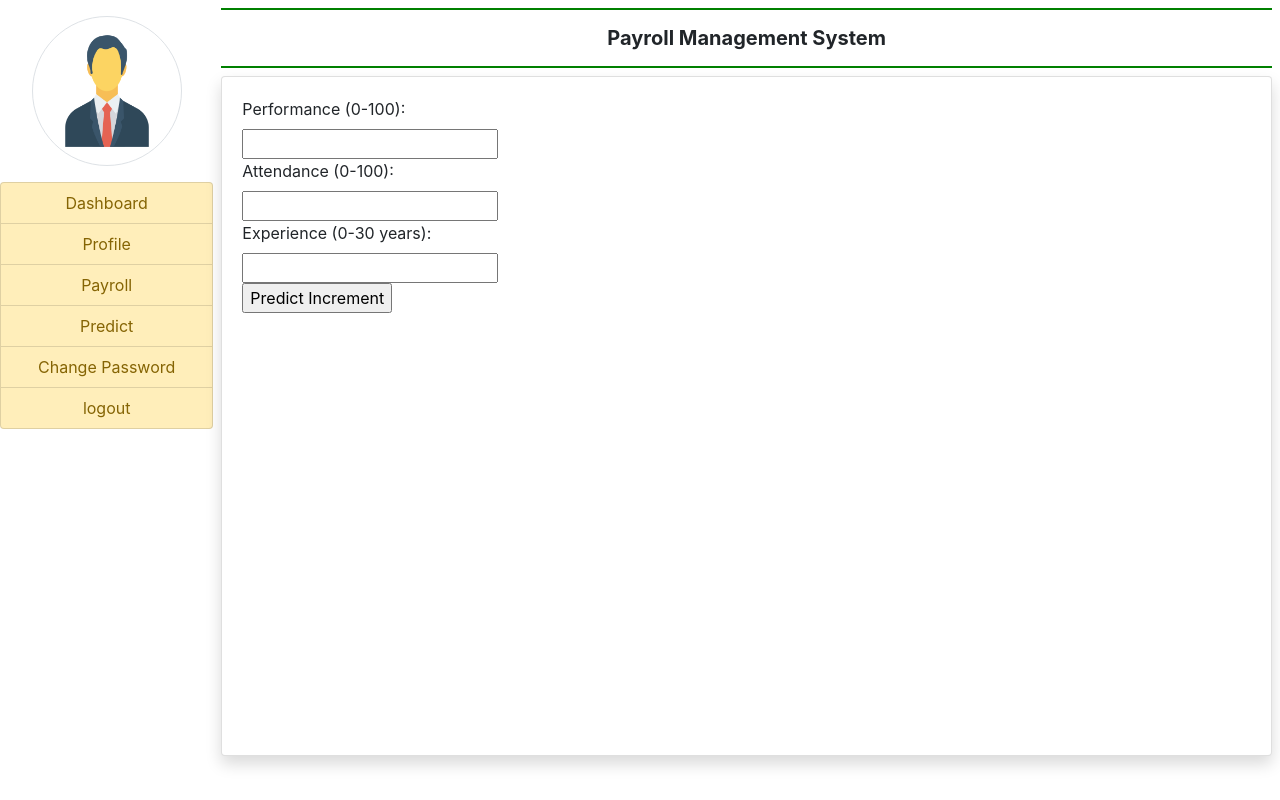
After one commit to Ayush123f/Payroll, a Django app: page /fuzzy_salary in a window 1280 px wide. The commit adds this page. Run offline with Django 5.2, Linux system fonts and the light colour scheme.

Commit message:
Added fuzzy logic salary prediction feature

```diff
--- a/payroll/templates/emp_base.html
+++ b/payroll/templates/emp_base.html
@@ -24,7 +24,9 @@
           <div class ="list-group">
             <a href="{% url 'emp_home' %}"class="list-group-item list-group-item-warning list-group-item-action{% if '/emp_home' in request.path %}active{% endif %}">Dashboard</a>
             <a href="{% url 'profile' %}"class="list-group-item list-group-item-warning list-group-item-action">Profile</a>
-            <a href=""class="list-group-item list-group-item-warning list-group-item-action">Payroll</a>
+            <a href="{% url 'salary_calculation' %}"class="list-group-item list-group-item-warning list-group-item-action">Payroll</a>
+             <a href="{% url 'fuzzy_salary' %}"class="list-group-item list-group-item-warning list-group-item-action">Predict</a>
+                {% comment %} <a href="{% url 'result' %}"class="list-group-item list-group-item-warning list-group-item-action">Payroll</a> {% endcomment %}
             <a href="{% url 'change_password' %}"class="list-group-item list-group-item-warning list-group-item-action">Change Password</a>
             <a href="{%url 'logout'%}"class="list-group-item list-group-item-warning list-group-item-action">logout</a>
           </div>
--- /dev/null
+++ b/payroll/templates/fuzzy_salary.html
@@ -0,0 +1,28 @@
+{% extends 'emp_base.html' %}
+{% block main %}
+
+<form method="post">{% csrf_token %}
+  <label>Performance (0-100):</label><br>
+  <input type="number" name="performance" step="0.1" required><br>
+
+  <label>Attendance (0-100):</label><br>
+  <input type="number" name="attendance" step="1" required><br>
+
+  <label>Experience (0-30 years):</label><br>
+  <input type="number" name="experience" step="1" required><br>
+
+  <input type="submit" value="Predict Increment">
+</form>
+
+{% if predicted_bonus_percent %}
+  <hr>
+  <h3>Salary Prediction Result</h3>
+  <p><strong>Performance:</strong> {{ performance }}</p>
+  <p><strong>Attendance:</strong> {{ attendance }}</p>
+  <p><strong>Experience:</strong> {{ experience }}</p>
+  <p><strong>Bonus Percentage:</strong> {{ predicted_bonus_percent }}%</p>
+  <p><strong>Bonus Amount:</strong> Rs. {{ bonus_amount }}</p>
+  <p><strong>Net Salary:</strong> Rs. {{ net_salary }}</p>
+{% endif %}
+
+{% endblock %}
--- a/payroll/templates/index.html
+++ b/payroll/templates/index.html
@@ -1,7 +1,7 @@
 {% load static %}
 {% include 'header.html' %}
 
-<!-- Carousel -->
+
 <div id="demo" class="carousel slide" data-bs-ride="carousel">
   <!-- Indicators/dots -->
   <div class="carousel-indicators">
--- a/payroll/views.py
+++ b/payroll/views.py
@@ -4,6 +4,11 @@ from .models import EmployeeDetail
 from django.contrib.auth import login,logout,authenticate
 from django.contrib.auth.decorators import login_required
 from django.shortcuts import get_object_or_404
+from django.shortcuts import render
+
+import numpy as np
+import skfuzzy as fuzz
+from skfuzzy import control as ctrl
 
 
 
@@ -137,7 +142,7 @@ def admin_login(request):
 
     return render(request, 'admin_login.html', {'error': error})
 
-# @login_required(login_url='admin_login')
+@login_required(login_url='admin_login')
 def admin_home(request):
     if not request.user.is_authenticated:
         return redirect('admin_login')
@@ -231,10 +236,110 @@ def delete_employee(request, id):
 
 
 
+def salary_calculation(request):
+
+    performance = 80
+    attendance = 90
+    experience = 5
+    basic_salary = 50000
+    deductions = 2000
+
+    weighted_score = (performance * 0.50) + (attendance * 0.30) + (experience * 0.20)
+
+
+    if weighted_score >= 70:
+        bonus = basic_salary * 0.10
+    else:
+        bonus = basic_salary * 0.05
+
+
+    net_salary = basic_salary + bonus - deductions
+
+    context = {
+        'performance': performance,
+        'attendance': attendance,
+        'experience': experience,
+        'basic_salary': basic_salary,
+        'deductions': deductions,
+        'weighted_score': round(weighted_score, 2),
+        'bonus': round(bonus, 2),
+        'net_salary': round(net_salary, 2),
+    }
+
+    return render(request, 'salary_calculation.html', context)
+
+
+def fuzzy_salary_prediction(performance, attendance, experience):
+
+    perf = ctrl.Antecedent(np.arange(0, 101, 1), 'performance')
+    attd = ctrl.Antecedent(np.arange(0, 101, 1), 'attendance')
+    exp = ctrl.Antecedent(np.arange(0, 31, 1), 'experience')
+
+    bonus = ctrl.Consequent(np.arange(0, 16, 1), 'bonus')
+
+
+    perf['low'] = fuzz.trimf(perf.universe, [0, 0, 50])
+    perf['medium'] = fuzz.trimf(perf.universe, [30, 50, 70])
+    perf['high'] = fuzz.trimf(perf.universe, [60, 100, 100])
+
+    attd['low'] = fuzz.trimf(attd.universe, [0, 0, 50])
+    attd['medium'] = fuzz.trimf(attd.universe, [30, 60, 80])
+    attd['high'] = fuzz.trimf(attd.universe, [70, 100, 100])
+
+    exp['low'] = fuzz.trimf(exp.universe, [0, 0, 10])
+    exp['medium'] = fuzz.trimf(exp.universe, [5, 10, 20])
+    exp['high'] = fuzz.trimf(exp.universe, [15, 30, 30])
+
+    bonus['low'] = fuzz.trimf(bonus.universe, [0, 2, 5])
+    bonus['medium'] = fuzz.trimf(bonus.universe, [3, 7, 10])
+    bonus['high'] = fuzz.trimf(bonus.universe, [8, 12, 15])
+
+
+    rule1 = ctrl.Rule(perf['high'] & attd['high'] & exp['high'], bonus['high'])
+    rule2 = ctrl.Rule(perf['medium'] & attd['medium'] & exp['medium'], bonus['medium'])
+    rule3 = ctrl.Rule(perf['low'] | attd['low'] | exp['low'], bonus['low'])
+
+    bonus_ctrl = ctrl.ControlSystem([rule1, rule2, rule3])
+    bonus_calc = ctrl.ControlSystemSimulation(bonus_ctrl)
+
+
+    bonus_calc.input['performance'] = performance
+    bonus_calc.input['attendance'] = attendance
+    bonus_calc.input['experience'] = experience
+
+    bonus_calc.compute()
+    return round(bonus_calc.output['bonus'], 2)
 
 
 
 
+def fuzzy_salary_view(request):
+    context = {}
 
-# def attendance(request):
-#     return render(request, 'attendance.html')
+    if request.method == 'POST':
+        try:
+            performance = float(request.POST.get('performance'))
+            attendance = float(request.POST.get('attendance'))
+            experience = float(request.POST.get('experience'))
+
+            basic_salary = 50000  # You can also take this from a model or form
+            deductions = 1500     # Fixed or dynamic
+
+            predicted_bonus_percent = fuzzy_salary_prediction(performance, attendance, experience)
+            bonus_amount = basic_salary * predicted_bonus_percent / 100
+            net_salary = basic_salary + bonus_amount - deductions
+
+            context = {
+                'performance': performance,
+                'attendance': attendance,
+                'experience': experience,
+                'predicted_bonus_percent': predicted_bonus_percent,
+                'basic_salary': basic_salary,
+                'bonus_amount': round(bonus_amount, 2),
+                'deductions': deductions,
+                'net_salary': round(net_salary, 2),
+            }
+        except Exception as e:
+            context['error'] = "Invalid input. Please enter correct values."
+
+    return render(request, 'fuzzy_salary.html', context)
--- a/payrollmgmt/urls.py
+++ b/payrollmgmt/urls.py
@@ -16,6 +16,8 @@ Including another URLconf
 """
 from django.contrib import admin
 from django.urls import path
+
+
 from payroll.views import *
 
 urlpatterns = [
@@ -33,7 +35,9 @@ urlpatterns = [
     path('employee_list',employee_list,name='employee_list'),
     path('edit_employee/<int:id>/', edit_employee, name='edit_employee'),
     path('delete_employee/<int:id>/', delete_employee, name='delete_employee'),
-    # path('attendance',attendance,name='attendance'),
+    path('salary/',salary_calculation, name='salary_calculation'),
+    path('fuzzy_salary', fuzzy_salary_view, name='fuzzy_salary'),
+
 ]
 
 
--- /dev/null
+++ b/requirements.txt
@@ -0,0 +1,6 @@
+Django==5.2.1
+mysqlclient==2.2.7
+numpy==2.3.1
+scikit-fuzzy==0.5.0
+sqlparse==0.5.3
+tzdata==2025.2
```
Also changed, not shown: payroll/templates/registration.html (+5 -6 lines), payroll/templates/result.html (added, +8 -0 lines), payroll/templates/salary_calculation.html (added, +17 -0 lines).
